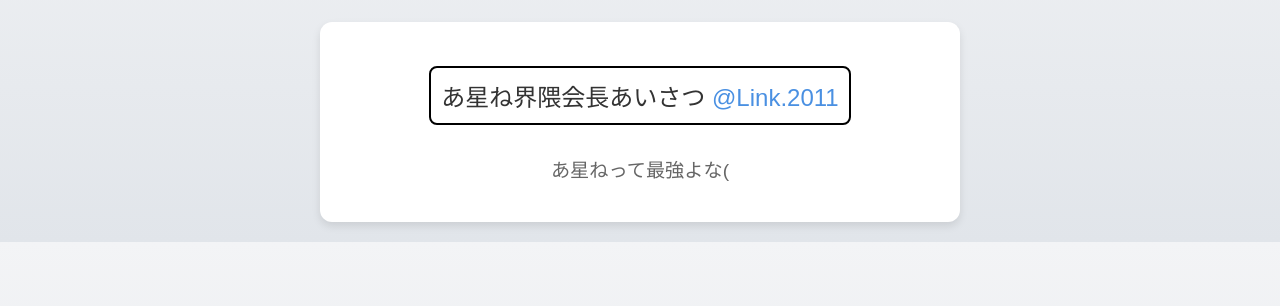
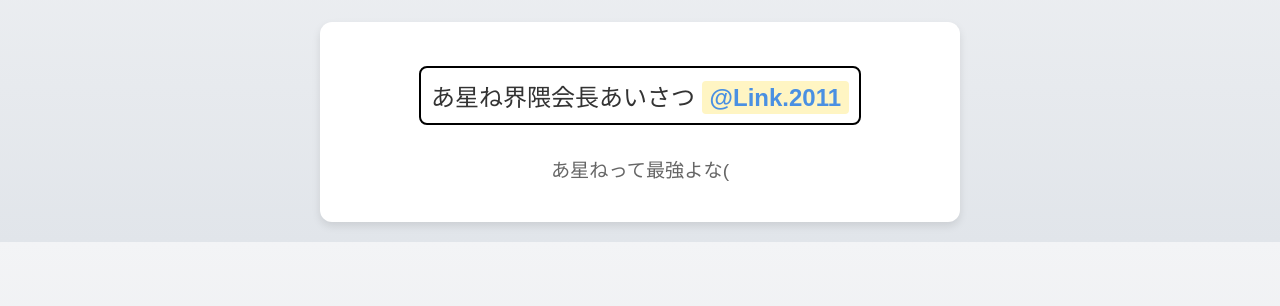
Before and after one commit to YajuEro/114514, a plain HTML site: page index.html in a window 1280 px wide. Shown: the part 224-530 px from the top of the page. Drawn offline with Linux system fonts and the light colour scheme.

Commit message:
index.html を更新

```diff
--- a/index.html
+++ b/index.html
@@ -51,9 +51,14 @@
         a {
             color: #4a90e2;
             text-decoration: none;
+            font-weight: bold;
+            padding: 3px 8px;
+            background-color: #fff5c3;
+            border-radius: 4px;
+            transition: background-color 0.3s;
         }
         a:hover {
-            text-decoration: underline;
+            background-color: #ffe08a;
         }
     </style>
 </head>
```
